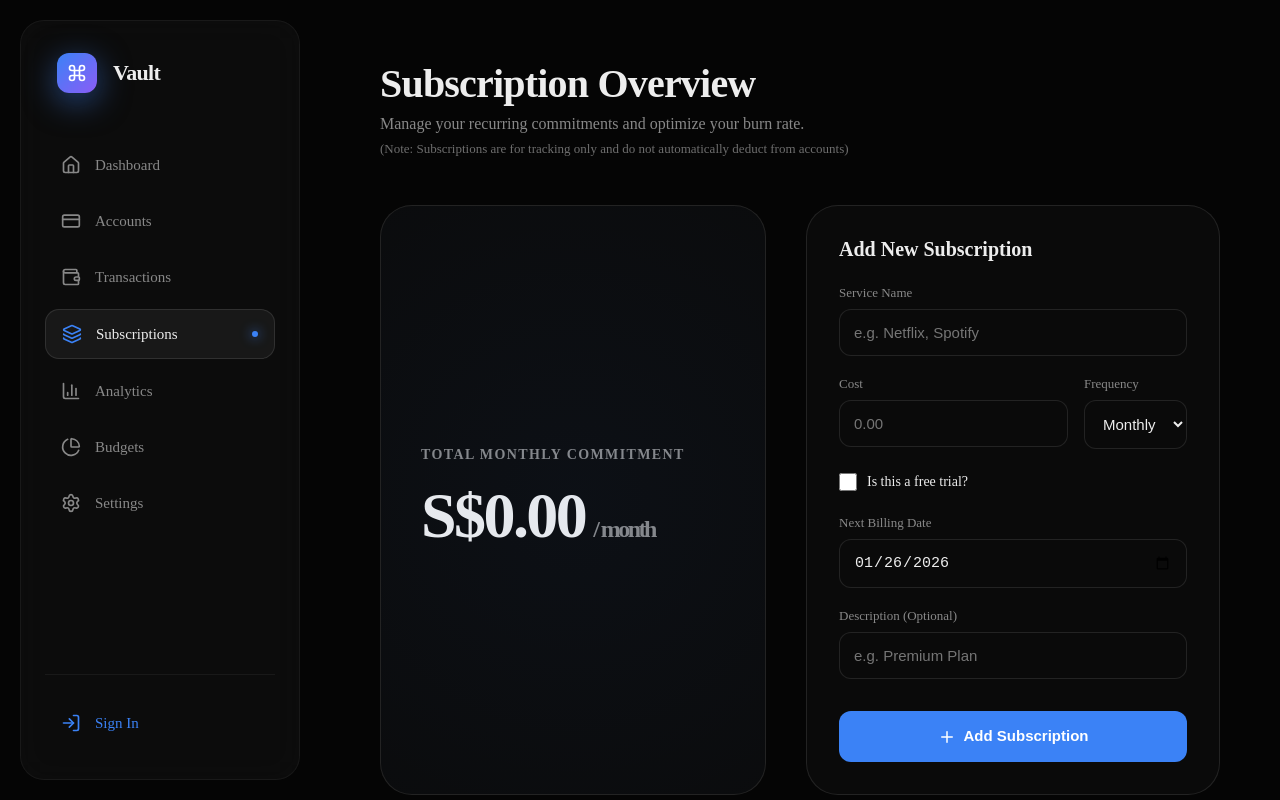
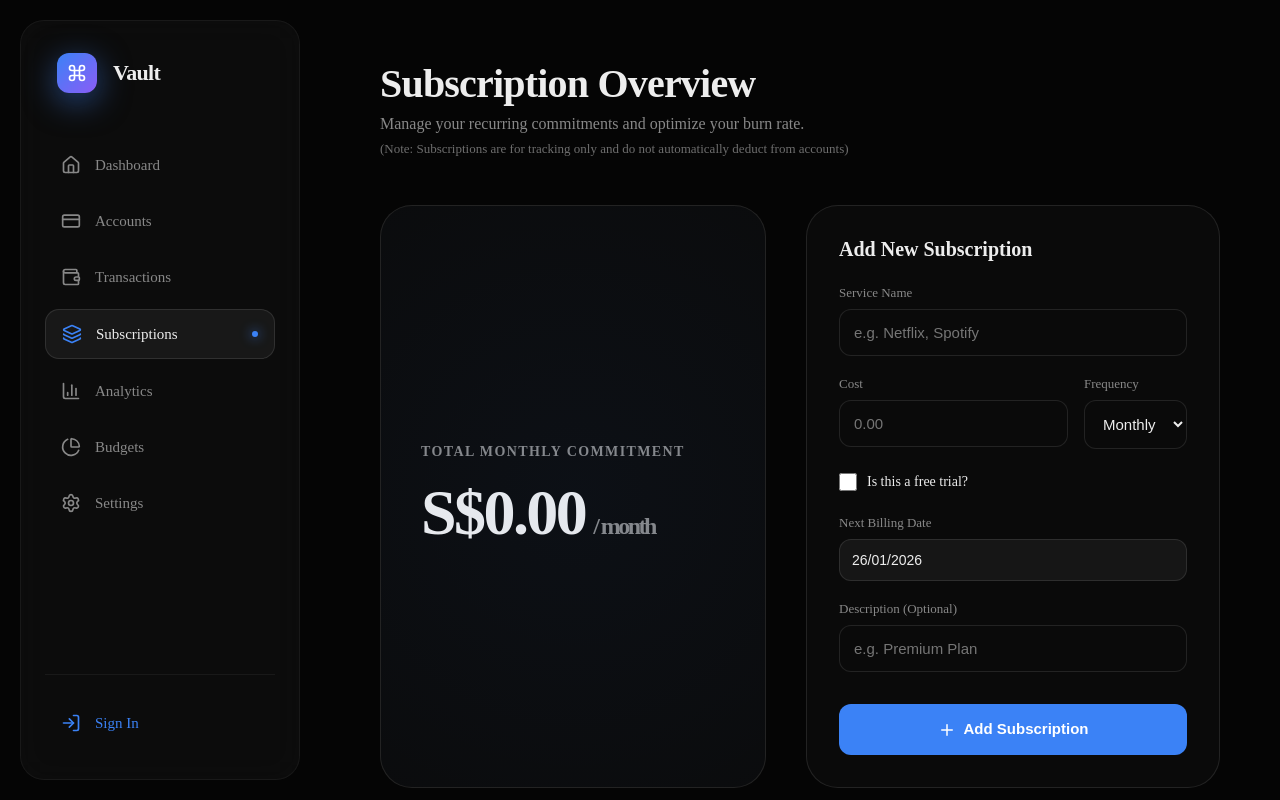
Before and after one commit to anishagarwal29/VaultWeb, a Next.js app: page /subscriptions in a window 1280 px wide. Shown: the top 800 px of the page. Built offline with nearby package versions, Linux system fonts and the light colour scheme; no server answers.

Commit message:
Implement react-datepicker for strict DD/MM/YYYY format

```diff
--- /dev/null
+++ b/app/datepicker.css
@@ -0,0 +1,70 @@
+/* React Datepicker Dark Mode Overrides */
+.react-datepicker {
+    font-family: inherit !important;
+    background-color: var(--surface) !important;
+    border: 1px solid var(--border) !important;
+    color: var(--foreground) !important;
+}
+
+.react-datepicker__header {
+    background-color: var(--surface) !important;
+    border-bottom: 1px solid var(--border) !important;
+}
+
+.react-datepicker__current-month,
+.react-datepicker-time__header,
+.react-datepicker-year-header {
+    color: var(--foreground) !important;
+}
+
+.react-datepicker__day-name,
+.react-datepicker__day,
+.react-datepicker__time-name {
+    color: var(--foreground) !important;
+}
+
+.react-datepicker__day:hover,
+.react-datepicker__month-text:hover,
+.react-datepicker__quarter-text:hover,
+.react-datepicker__year-text:hover {
+    background-color: var(--border) !important;
+}
+
+.react-datepicker__day--selected,
+.react-datepicker__day--in-selecting-range,
+.react-datepicker__day--in-range,
+.react-datepicker__month-text--selected,
+.react-datepicker__month-text--in-selecting-range,
+.react-datepicker__month-text--in-range,
+.react-datepicker__quarter-text--selected,
+.react-datepicker__quarter-text--in-selecting-range,
+.react-datepicker__quarter-text--in-range,
+.react-datepicker__year-text--selected,
+.react-datepicker__year-text--in-selecting-range,
+.react-datepicker__year-text--in-range {
+    background-color: var(--primary) !important;
+    color: #fff !important;
+}
+
+.react-datepicker__input-container input {
+    width: 100%;
+    background: var(--input-bg);
+    border: 1px solid var(--border);
+    color: var(--foreground);
+    padding: 12px;
+    border-radius: 12px;
+    outline: none;
+    font-size: 14px;
+    transition: all 0.2s;
+}
+
+.react-datepicker__input-container input:focus {
+    border-color: var(--primary);
+    box-shadow: 0 0 0 2px var(--primary-glow);
+}
+
+.react-datepicker-wrapper,
+.react-datepicker__input-container {
+    width: 100%;
+    display: block;
+}
--- a/app/globals.css
+++ b/app/globals.css
@@ -1,3 +1,6 @@
+@import "react-datepicker/dist/react-datepicker.css";
+@import "./datepicker.css";
+
 :root {
   --background: #050505;
   --foreground: #ededed;
--- a/app/subscriptions/page.tsx
+++ b/app/subscriptions/page.tsx
@@ -5,6 +5,7 @@ import styles from './Subscriptions.module.css';
 import { useVault } from '@/context/VaultContext';
 import { Subscription, Frequency, getCurrencySymbol } from '@/types';
 import { Plus, Trash2, Calendar, Zap, LayoutGrid, Clock, AlertTriangle } from 'lucide-react';
+import DatePicker from "react-datepicker";
 
 export default function SubscriptionsPage() {
     const {
@@ -200,11 +201,19 @@ export default function SubscriptionsPage() {
                                 <label className={styles.label}>
                                     {form.isTrial ? 'Trial End Date' : 'Next Billing Date'}
                                 </label>
-                                <input
-                                    type="date"
+                                <DatePicker
+                                    selected={(form.isTrial ? form.trialEndDate : form.nextBillingDate) ? new Date(form.isTrial ? form.trialEndDate! : form.nextBillingDate) : new Date()}
+                                    onChange={(date: Date | null) => {
+                                        if (date) {
+                                            const offset = date.getTimezoneOffset();
+                                            const localDate = new Date(date.getTime() - (offset * 60 * 1000));
+                                            const dateStr = localDate.toISOString().split('T')[0];
+                                            setForm({ ...form, [form.isTrial ? 'trialEndDate' : 'nextBillingDate']: dateStr });
+                                        }
+                                    }}
+                                    dateFormat="dd/MM/yyyy"
                                     className={styles.input}
-                                    value={form.isTrial ? form.trialEndDate : form.nextBillingDate}
-                                    onChange={e => setForm({ ...form, [form.isTrial ? 'trialEndDate' : 'nextBillingDate']: e.target.value })}
+                                    wrapperClassName={styles.datePickerWrapper}
                                 />
                             </div>
 
--- a/package.json
+++ b/package.json
@@ -9,12 +9,14 @@
     "lint": "eslint"
   },
   "dependencies": {
+    "@types/react-datepicker": "^6.2.0",
     "clsx": "^2.1.1",
     "firebase": "^12.8.0",
     "framer-motion": "^12.29.0",
     "lucide-react": "^0.563.0",
     "next": "16.1.4",
     "react": "19.2.3",
+    "react-datepicker": "^9.1.0",
     "react-dom": "19.2.3",
     "recharts": "^3.7.0"
   },
```
Also changed, not shown: app/transactions/page.tsx (+34 -1 lines), components/QuickAddFAB.tsx (+14 -1 lines), 1 other file (tests, documents, lock files or other folders).
